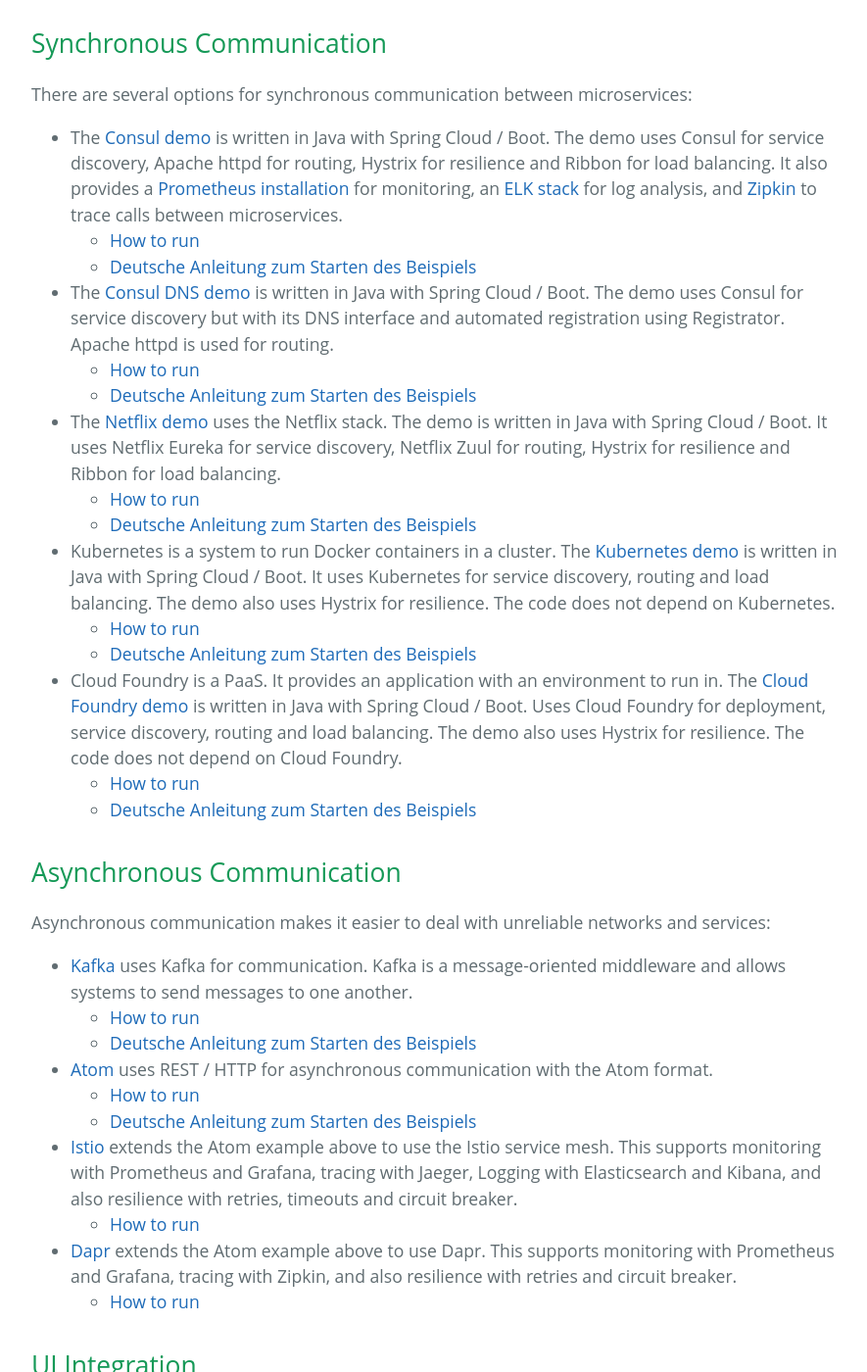
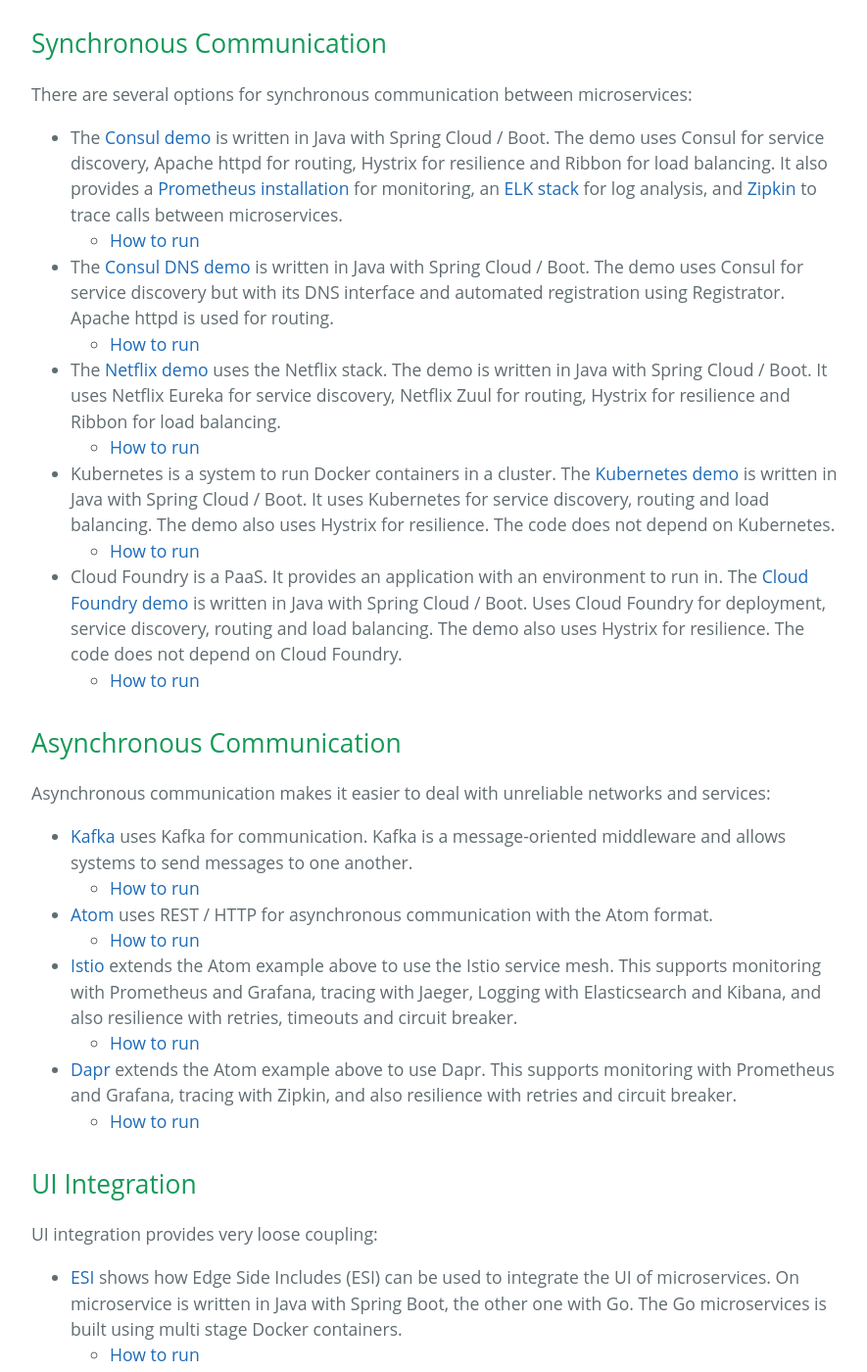
Before and after one commit to ewolff/ewolff.com, a Jekyll site: the page built from microservices-demos.md, in a window 1280 px wide and 1400 px high, scrolled down 408 px. Shown: the whole window at 98% size, without its empty margins (192-1077 px from the left). Built offline with Jekyll 4.4.1, drawn with Linux system fonts in a browser that asks for light colours; our own code applies the rules of GitHub Pages for plain Markdown files; some of the changed text lies outside the part shown.

Commit message:
Remove links to German documentation from English page

```diff
--- a/microservices-demos.md
+++ b/microservices-demos.md
@@ -19,14 +19,12 @@
 [Zipkin](https://github.com/ewolff/microservice-consul#zipkin) to
 trace calls between microservices.
   - [How to run](https://github.com/ewolff/microservice-consul/blob/master/HOW-TO-RUN.md)
-  - [Deutsche Anleitung zum Starten des Beispiels](https://github.com/ewolff/microservice-consul/blob/master/WIE-LAUFEN.md)
 
 * The [Consul DNS demo](https://github.com/ewolff/microservice-consul-dns) is
 written in Java with Spring Cloud / Boot. The demo uses Consul for
 service discovery but with its DNS interface and automated
 registration using Registrator. Apache httpd is used for routing.
   - [How to run](https://github.com/ewolff/microservice-consul-dns/blob/master/HOW-TO-RUN.md)
-  - [Deutsche Anleitung zum Starten des Beispiels](https://github.com/ewolff/microservice-consul-dns/blob/master/WIE-LAUFEN.md)
 
 
 * The [Netflix demo](https://github.com/ewolff/microservice) uses the
@@ -35,7 +33,6 @@
   Netflix Zuul for routing, Hystrix for resilience and Ribbon for load
   balancing.
   - [How to run](https://github.com/ewolff/microservice/blob/master/HOW-TO-RUN.md)
-  - [Deutsche Anleitung zum Starten des Beispiels](https://github.com/ewolff/microservice/blob/master/WIE-LAUFEN.md)
 
 * Kubernetes is a system to run Docker containers in a cluster. The
   [Kubernetes demo](https://github.com/ewolff/microservice-kubernetes)
@@ -43,7 +40,6 @@
   service discovery, routing and load balancing.  The demo also uses
   Hystrix for resilience. The code does not depend on Kubernetes.
   - [How to run](https://github.com/ewolff/microservice-kubernetes/blob/master/HOW-TO-RUN.md)
-  - [Deutsche Anleitung zum Starten des Beispiels](https://github.com/ewolff/microservice-kubernetes/blob/master/WIE-LAUFEN.md)
 
 * Cloud Foundry is a PaaS. It provides an application with an
   environment to run in. The
@@ -53,7 +49,6 @@
   also uses Hystrix for resilience. The code does not depend on Cloud
   Foundry.
   - [How to run](https://github.com/ewolff/microservice-cloudfoundry/blob/master/HOW-TO-RUN.md)
-  - [Deutsche Anleitung zum Starten des Beispiels](https://github.com/ewolff/microservice-cloudfoundry/blob/master/WIE-LAUFEN.md)
 
 ## Asynchronous Communication
 
@@ -64,12 +59,10 @@
 communication. Kafka is a message-oriented middleware and allows
 systems to send messages to one another.
   - [How to run](https://github.com/ewolff/microservice-kafka/blob/master/HOW-TO-RUN.md)
-  - [Deutsche Anleitung zum Starten des Beispiels](https://github.com/ewolff/microservice-kafka/blob/master/WIE-LAUFEN.md)
 
 * [Atom](https://github.com/ewolff/microservice-atom) uses REST / HTTP
   for asynchronous communication with the Atom format.
   - [How to run](https://github.com/ewolff/microservice-atom/blob/master/HOW-TO-RUN.md)
-  - [Deutsche Anleitung zum Starten des Beispiels](https://github.com/ewolff/microservice-atom/blob/master/WIE-LAUFEN.md)
 
 * [Istio](https://github.com/ewolff/microservice-istio) extends the
   Atom example above to use the Istio service mesh. This supports
@@ -93,17 +86,15 @@
 microservice is written in Java with Spring Boot, the other one with
 Go. The Go microservices is built using multi stage Docker containers.
   - [How to run](https://github.com/ewolff/SCS-ESI/blob/master/HOW-TO-RUN.md)
-  - [Deutsche Anleitung zum Starten des Beispiels](https://github.com/ewolff/SCS-ESI/blob/master/WIE-LAUFEN.md)
 
 * [jQuery](https://github.com/ewolff/SCS-jQuery) shows how jQuery can
   be used to integrate the UI of microservices.
   - [How to run](https://github.com/ewolff/SCS-jQuery/blob/master/HOW-TO-RUN.md)
-  - [Deutsche Anleitung zum Starten des Beispiels](https://github.com/ewolff/SCS-jQuery/blob/master/WIE-LAUFEN.md)
+
 
 * [Crimson Assurance](https://github.com/ewolff/crimson-assurance-demo)
   is a more complex demo for a frontend integration.
   - [How to run](https://github.com/ewolff/crimson-insurance-demo/blob/master/HOW-TO-RUN.md)
-  - [Deutsche Anleitung zum Starten des Beispiels](https://github.com/ewolff/crimson-insurance-demo/blob/master/WIE-LAUFEN.md)
 
 
 The website for each demo explains how the demo can be built and
```
